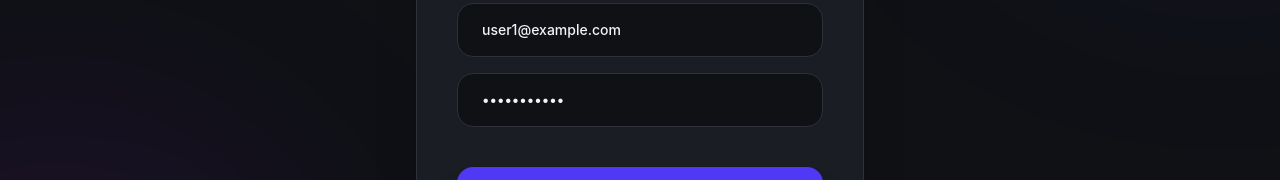
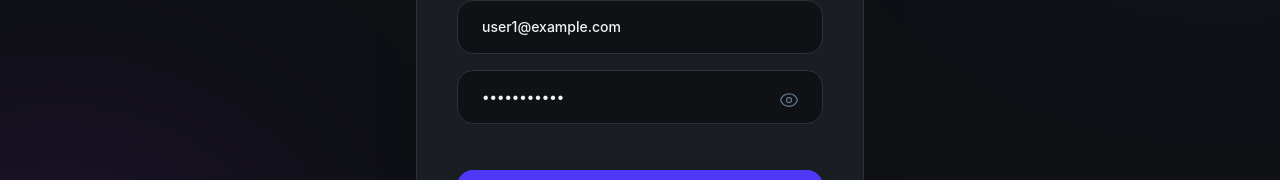
Before and after one commit to pateldenish2908/chat-x, a Next.js app in the folder client/: page /login in a window 1280 px wide. Shown: the part 369-549 px from the top of the page. Built offline with nearby package versions, Linux system fonts and the light colour scheme; no server answers.

Commit message:
add password hide show

```diff
--- a/client/src/app/login/page.tsx
+++ b/client/src/app/login/page.tsx
@@ -11,6 +11,7 @@
   const router = useRouter();
   const [login, { isLoading }] = useLoginMutation();
   const [error, setError] = useState<string | null>(null);
+  const [showPassword, setShowPassword] = useState(false);
 
   const validationSchema = z.object({
     email: z.string().email("Invalid email address").min(1, "Required"),
@@ -96,16 +97,32 @@
             )}
           </div>
 
-          <div className="space-y-1.5">
+          <div className="space-y-1.5 relative">
             <input
-              type="password"
+              type={showPassword ? "text" : "password"}
               placeholder="Access Key"
               className={`w-full px-5 py-3 sm:px-6 sm:py-4 bg-[#0f1115] border rounded-xl sm:rounded-2xl focus:outline-none focus:ring-4 transition-all duration-300 ${errors.password
                 ? "border-red-500/50 focus:ring-red-500/10"
                 : "border-[#2d3139] focus:border-indigo-500 focus:ring-indigo-500/10"
-                } text-slate-100 placeholder-slate-600 text-xs sm:text-sm font-medium`}
+                } text-slate-100 placeholder-slate-600 text-xs sm:text-sm font-medium pr-12`}
               {...register("password")}
             />
+            <button
+              type="button"
+              onClick={() => setShowPassword(!showPassword)}
+              className="absolute right-4 top-1/2 -translate-y-1/2 text-slate-500 hover:text-indigo-400 transition-colors p-2"
+            >
+              {showPassword ? (
+                <svg xmlns="http://www.w3.org/2000/svg" fill="none" viewBox="0 0 24 24" strokeWidth={1.5} stroke="currentColor" className="w-5 h-5">
+                  <path strokeLinecap="round" strokeLinejoin="round" d="M3.98 8.223A10.477 10.477 0 001.934 12C3.226 16.338 7.244 19.5 12 19.5c.993 0 1.953-.138 2.863-.395M6.228 6.228A10.45 10.45 0 0112 4.5c4.756 0 8.773 3.162 10.065 7.498a10.523 10.523 0 01-4.293 5.774M6.228 6.228L3 3m3.228 3.228l3.65 3.65m7.894 7.894L21 21m-3.228-3.228l-3.65-3.65m0 0a3 3 0 10-4.243-4.243m4.242 4.242L9.88 9.88" />
+                </svg>
+              ) : (
+                <svg xmlns="http://www.w3.org/2000/svg" fill="none" viewBox="0 0 24 24" strokeWidth={1.5} stroke="currentColor" className="w-5 h-5">
+                  <path strokeLinecap="round" strokeLinejoin="round" d="M2.036 12.322a1.012 1.012 0 010-.639C3.423 7.51 7.36 4.5 12 4.5c4.638 0 8.573 3.007 9.963 7.178.07.207.07.431 0 .639C20.577 16.49 16.64 19.5 12 19.5c-4.638 0-8.573-3.007-9.963-7.178z" />
+                  <path strokeLinecap="round" strokeLinejoin="round" d="M15 12a3 3 0 11-6 0 3 3 0 016 0z" />
+                </svg>
+              )}
+            </button>
             {errors.password && (
               <div className="text-red-500 text-[10px] font-black uppercase tracking-widest px-2">{errors.password.message as string}</div>
             )}
--- a/client/src/app/register/page.tsx
+++ b/client/src/app/register/page.tsx
@@ -10,6 +10,7 @@
 export default function RegisterPage() {
   const router = useRouter();
   const [registerUser, { isLoading }] = useRegisterMutation();
+  const [showPassword, setShowPassword] = useState(false);
 
   const validationSchema = z.object({
     name: z.string().min(1, "Name is required"),
@@ -141,16 +142,32 @@
             )}
           </div>
 
-          <div className="space-y-1.5 col-span-full">
+          <div className="space-y-1.5 col-span-full relative">
             <input
-              type="password"
+              type={showPassword ? "text" : "password"}
               placeholder="Security Password"
               className={`w-full px-5 py-3 sm:px-6 sm:py-4 bg-[#0f1115] border rounded-xl sm:rounded-2xl focus:outline-none focus:ring-4 transition-all duration-300 ${errors.password
                 ? "border-red-500/50 focus:ring-red-500/10"
                 : "border-[#2d3139] focus:border-indigo-500 focus:ring-indigo-500/10"
-                } text-slate-100 placeholder-slate-600 text-xs sm:text-sm font-medium`}
+                } text-slate-100 placeholder-slate-600 text-xs sm:text-sm font-medium pr-12`}
               {...register("password")}
             />
+            <button
+              type="button"
+              onClick={() => setShowPassword(!showPassword)}
+              className="absolute right-4 top-1/2 -translate-y-1/2 text-slate-500 hover:text-indigo-400 transition-colors p-2"
+            >
+              {showPassword ? (
+                <svg xmlns="http://www.w3.org/2000/svg" fill="none" viewBox="0 0 24 24" strokeWidth={1.5} stroke="currentColor" className="w-5 h-5">
+                  <path strokeLinecap="round" strokeLinejoin="round" d="M3.98 8.223A10.477 10.477 0 001.934 12C3.226 16.338 7.244 19.5 12 19.5c.993 0 1.953-.138 2.863-.395M6.228 6.228A10.45 10.45 0 0112 4.5c4.756 0 8.773 3.162 10.065 7.498a10.523 10.523 0 01-4.293 5.774M6.228 6.228L3 3m3.228 3.228l3.65 3.65m7.894 7.894L21 21m-3.228-3.228l-3.65-3.65m0 0a3 3 0 10-4.243-4.243m4.242 4.242L9.88 9.88" />
+                </svg>
+              ) : (
+                <svg xmlns="http://www.w3.org/2000/svg" fill="none" viewBox="0 0 24 24" strokeWidth={1.5} stroke="currentColor" className="w-5 h-5">
+                  <path strokeLinecap="round" strokeLinejoin="round" d="M2.036 12.322a1.012 1.012 0 010-.639C3.423 7.51 7.36 4.5 12 4.5c4.638 0 8.573 3.007 9.963 7.178.07.207.07.431 0 .639C20.577 16.49 16.64 19.5 12 19.5c-4.638 0-8.573-3.007-9.963-7.178z" />
+                  <path strokeLinecap="round" strokeLinejoin="round" d="M15 12a3 3 0 11-6 0 3 3 0 016 0z" />
+                </svg>
+              )}
+            </button>
             {errors.password && (
               <div className="text-red-500 text-[10px] font-black uppercase tracking-widest px-2">{errors.password.message as string}</div>
             )}
```
